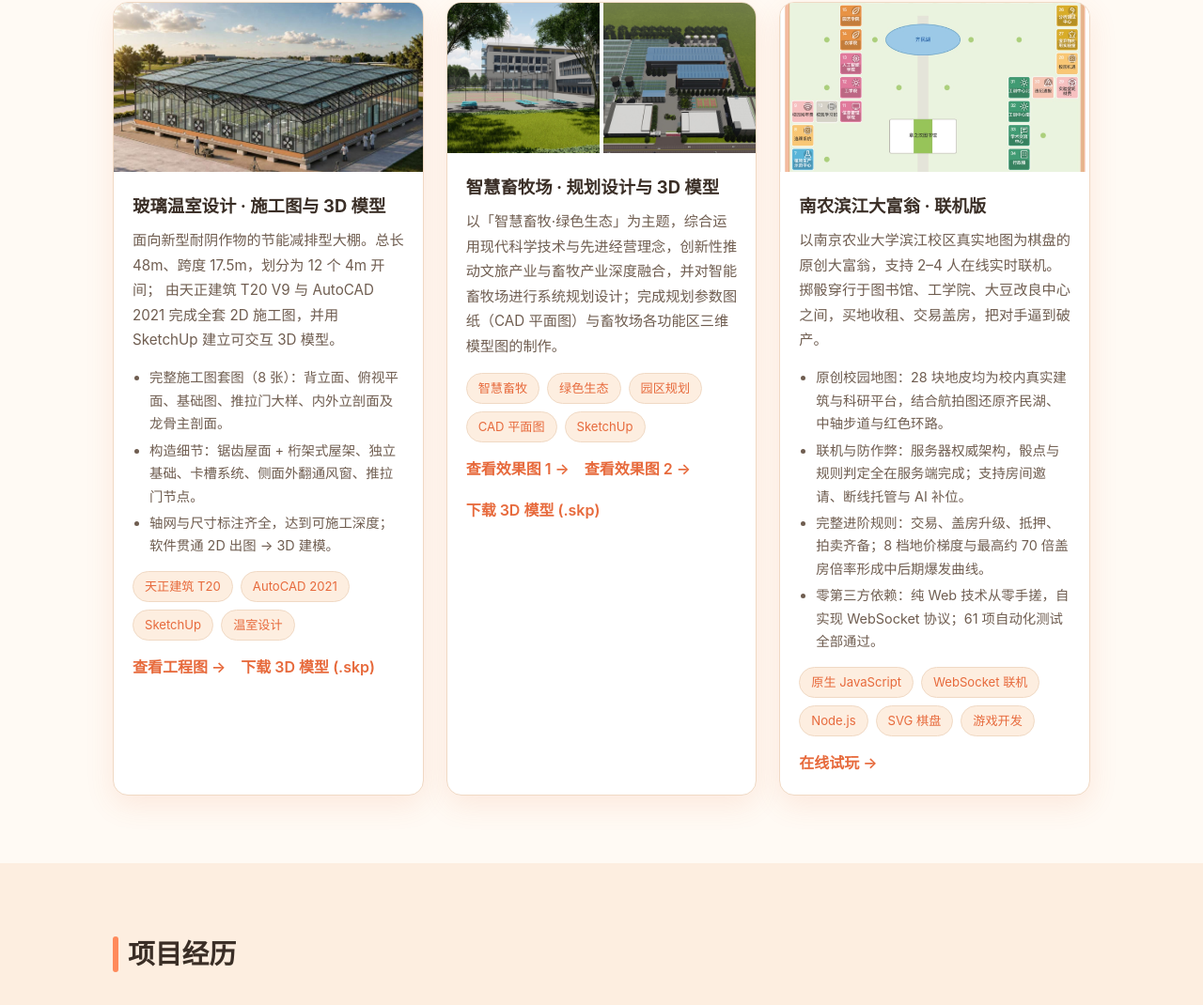
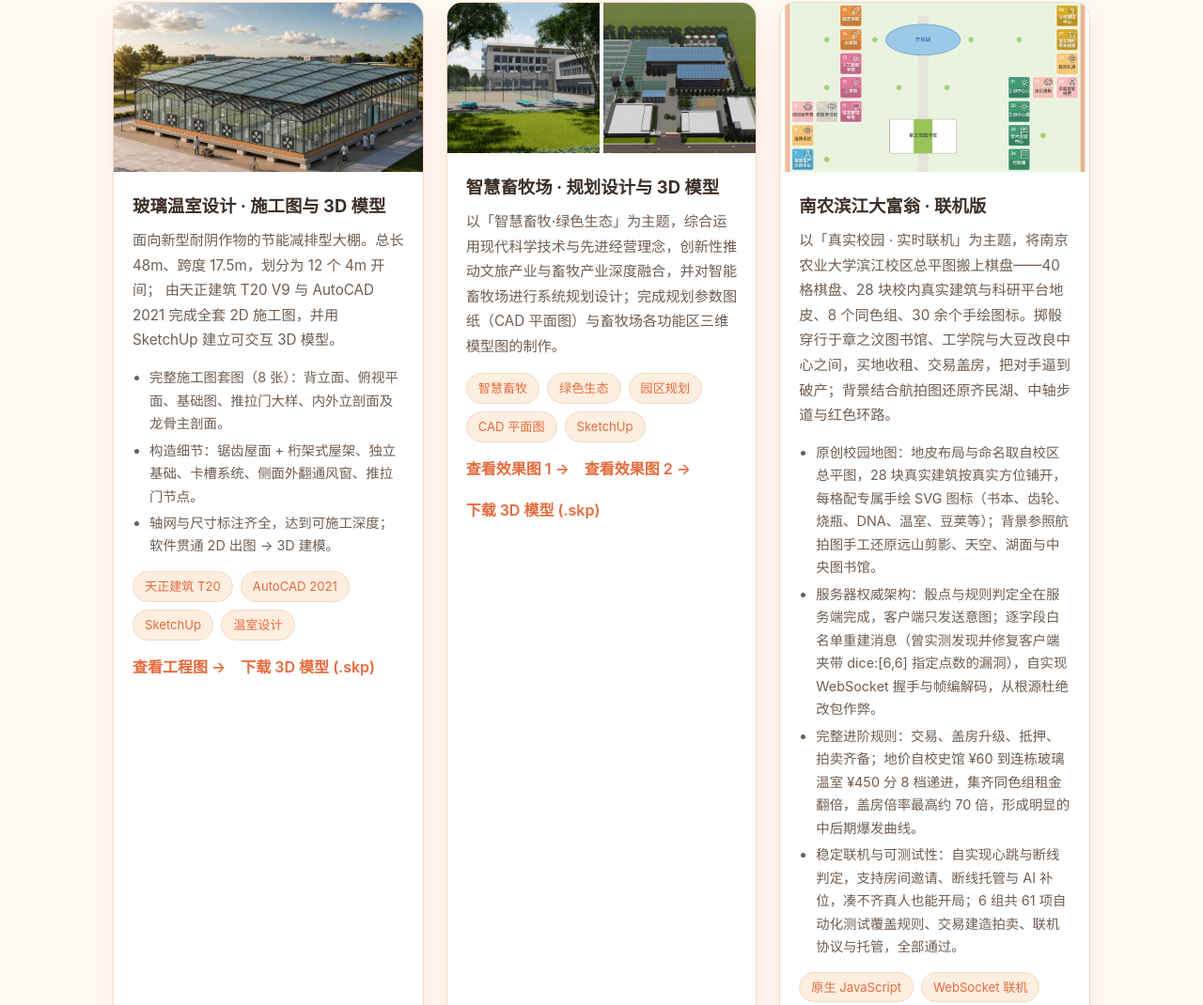
Before and after one commit to liangle0709le/personal-website, a plain HTML site: page index.html in a window 1280 px wide. Shown: the part 1496-2566 px from the top of the page at 94% size. Drawn offline with Linux system fonts and the light colour scheme.

Commit message:
content: 润色大富翁作品集介绍，对齐温室/畜牧场卡片写法

```diff
--- a/index.html
+++ b/index.html
@@ -141,13 +141,13 @@
             <div class="card__body">
               <h3 class="card__title">南农滨江大富翁 · 联机版</h3>
               <p class="card__desc">
-                以南京农业大学滨江校区真实地图为棋盘的原创大富翁，支持 2–4 人在线实时联机。掷骰穿行于图书馆、工学院、大豆改良中心之间，买地收租、交易盖房，把对手逼到破产。
+                以「真实校园 · 实时联机」为主题，将南京农业大学滨江校区总平图搬上棋盘——40 格棋盘、28 块校内真实建筑与科研平台地皮、8 个同色组、30 余个手绘图标。掷骰穿行于章之汶图书馆、工学院与大豆改良中心之间，买地收租、交易盖房，把对手逼到破产；背景结合航拍图还原齐民湖、中轴步道与红色环路。
               </p>
               <ul class="card__highlights">
-                <li>原创校园地图：28 块地皮均为校内真实建筑与科研平台，结合航拍图还原齐民湖、中轴步道与红色环路。</li>
-                <li>联机与防作弊：服务器权威架构，骰点与规则判定全在服务端完成；支持房间邀请、断线托管与 AI 补位。</li>
-                <li>完整进阶规则：交易、盖房升级、抵押、拍卖齐备；8 档地价梯度与最高约 70 倍盖房倍率形成中后期爆发曲线。</li>
-                <li>零第三方依赖：纯 Web 技术从零手搓，自实现 WebSocket 协议；61 项自动化测试全部通过。</li>
+                <li>原创校园地图：地皮布局与命名取自校区总平图，28 块真实建筑按真实方位铺开，每格配专属手绘 SVG 图标（书本、齿轮、烧瓶、DNA、温室、豆荚等）；背景参照航拍图手工还原远山剪影、天空、湖面与中央图书馆。</li>
+                <li>服务器权威架构：骰点与规则判定全在服务端完成，客户端只发送意图；逐字段白名单重建消息（曾实测发现并修复客户端夹带 dice:[6,6] 指定点数的漏洞），自实现 WebSocket 握手与帧编解码，从根源杜绝改包作弊。</li>
+                <li>完整进阶规则：交易、盖房升级、抵押、拍卖齐备；地价自校史馆 ¥60 到连栋玻璃温室 ¥450 分 8 档递进，集齐同色组租金翻倍，盖房倍率最高约 70 倍，形成明显的中后期爆发曲线。</li>
+                <li>稳定联机与可测试性：自实现心跳与断线判定，支持房间邀请、断线托管与 AI 补位，凑不齐真人也能开局；6 组共 61 项自动化测试覆盖规则、交易建造拍卖、联机协议与托管，全部通过。</li>
               </ul>
               <div class="card__tags">
                 <span class="tag">原生 JavaScript</span>
```
